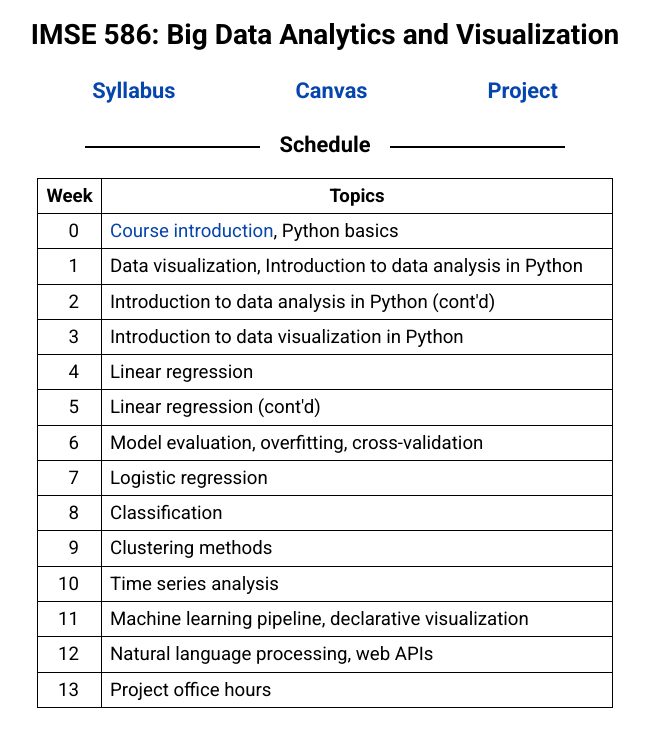
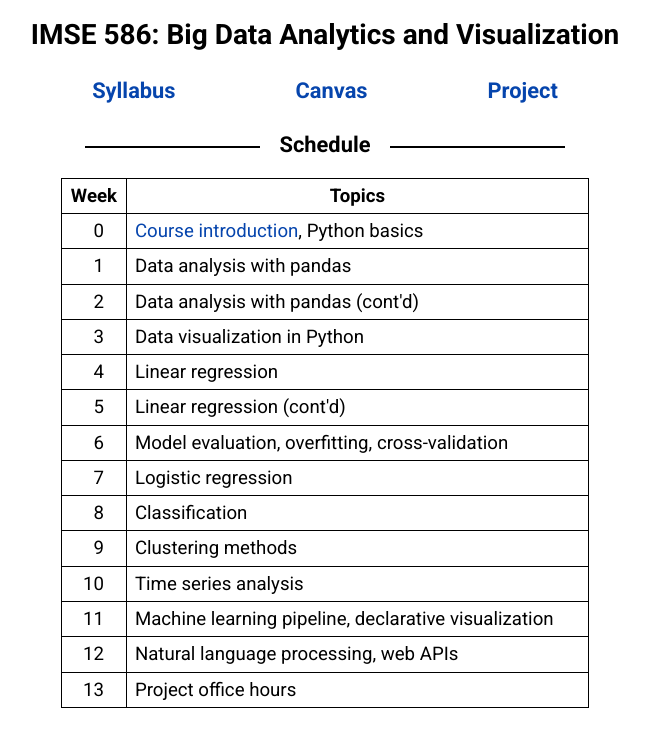
Before and after one commit to imse586/imse586.github.io, a plain HTML site: page index.html in a window 1280 px wide. Shown: the top 755 px of the page, without its empty margins (315-964 px from the left). Drawn offline with Linux system fonts and the light colour scheme; grey boxes are pictures that could not be loaded.

Commit message:
Updates schedule

```diff
--- a/index.html
+++ b/index.html
@@ -21,7 +21,7 @@
 
 <h3 id=toc><span>Schedule</span></h3>
 
-<table style="width:60%" class="center">
+<table style="width:55%" class="center">
     <tr>
       <th>Week</th>
       <th>Topics</th>
@@ -32,15 +32,15 @@
     </tr>
     <tr>
         <td>1</td>
-        <td>Data visualization, Introduction to data analysis in Python</td>
+        <td>Data analysis with pandas</td>
     </tr>
     <tr>
         <td>2</td>
-        <td>Introduction to data analysis in Python (cont'd)</td>
+        <td>Data analysis with pandas (cont'd)</td>
     </tr>
     <tr>
         <td>3</td>
-        <td>Introduction to data visualization in Python</td>
+        <td>Data visualization in Python</td>
     </tr>
     <tr>
         <td>4</td>
```
